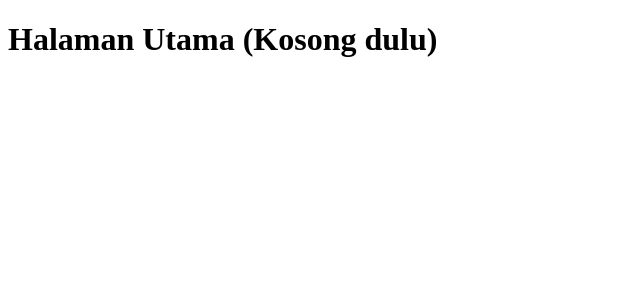
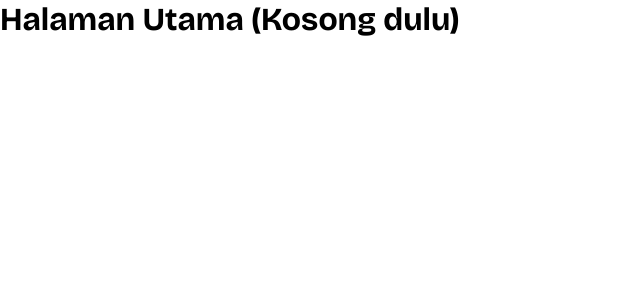
Before and after one commit to hyein89/gatotlink, a Next.js app: page / in a window 1280 px wide. Shown: the top 300 px of the page, without its empty margins (0-640 px from the left). Built offline with nearby package versions, Linux system fonts and the light colour scheme.

Commit message:
Create _app.tsx

```diff
--- /dev/null
+++ b/pages/_app.tsx
@@ -0,0 +1,6 @@
+import type { AppProps } from "next/app";
+import "@/../public/custom.css";
+
+export default function MyApp({ Component, pageProps }: AppProps) {
+  return <Component {...pageProps} />;
+}
```
